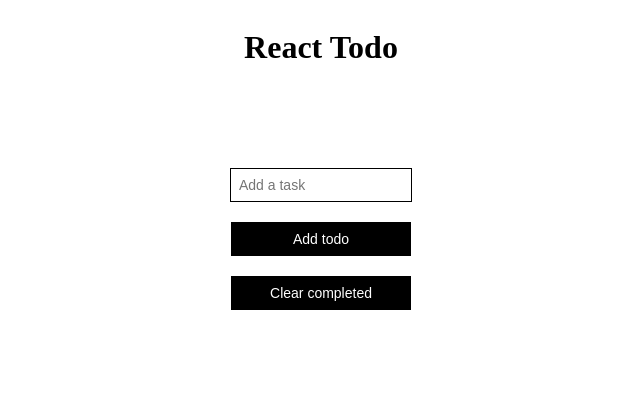
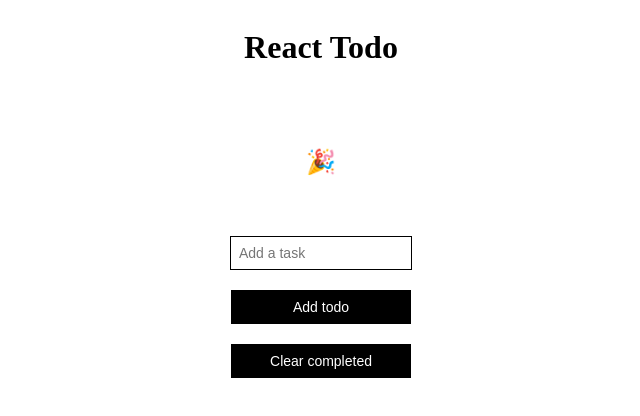
Before and after one commit to keegn/simple-react-todo, a React (Create React App) app: page / in a window 1280 px wide. Shown: the top 416 px of the page, without its empty margins (319-959 px from the left). Built offline with nearby package versions, Linux system fonts and the light colour scheme.

Commit message:
Updated render to render empty state component if no todo exists

```diff
--- a/src/App.js
+++ b/src/App.js
@@ -62,10 +62,14 @@ class App extends React.Component {
     return (
       <AppContainer>
         <Header headingText="React Todo" />
-        <TodoList
-          todos={this.state.todos}
-          handleCompleted={this.handleCompleted}
-        />
+        {this.state.todos.length > 0 ? (
+          <TodoList
+            todos={this.state.todos}
+            handleCompleted={this.handleCompleted}
+          />
+        ) : (
+          <EmptyListState />
+        )}
         <Form
           task={this.state.task}
           name="task"
```
